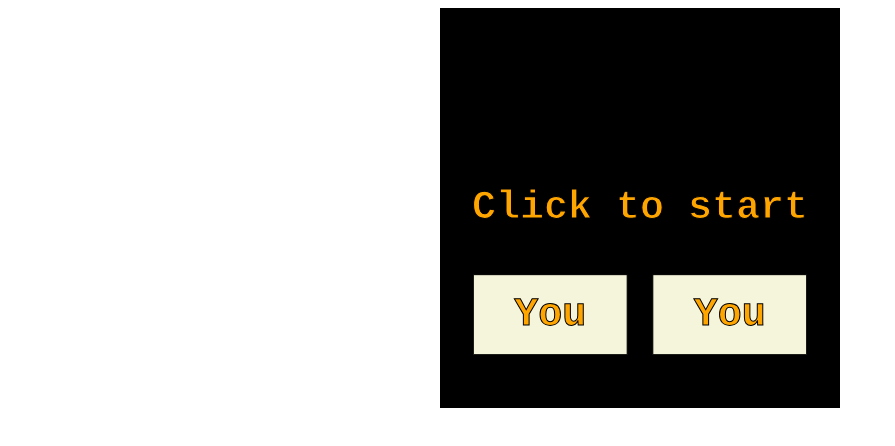
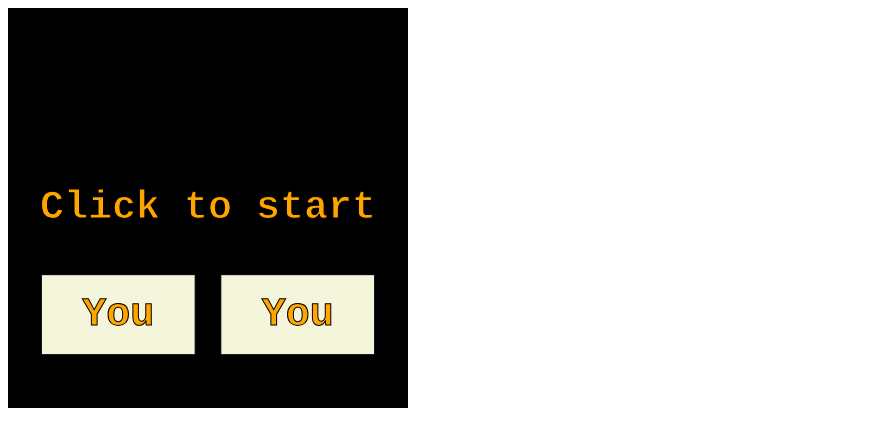
Before and after one commit to ThatMattG/return, a plain HTML site: page index.html in a window 1280 px wide. Shown: the whole page, without its empty margins (0-895 px from the left). Drawn offline with Linux system fonts and the light colour scheme.

Commit message:
Removed centering html

```diff
--- a/index.html
+++ b/index.html
@@ -6,9 +6,9 @@
   <title></title>
   <style media="screen">
     canvas {
-      padding: 0;
+      /* padding: 0;
       margin: auto;
-      display: block;
+      display: block; */
     }
   </style>
   <meta name="viewport" content="width=device-width, initial-scale=1.0, maximum-scale=1.0, user-scalable=0">
```
